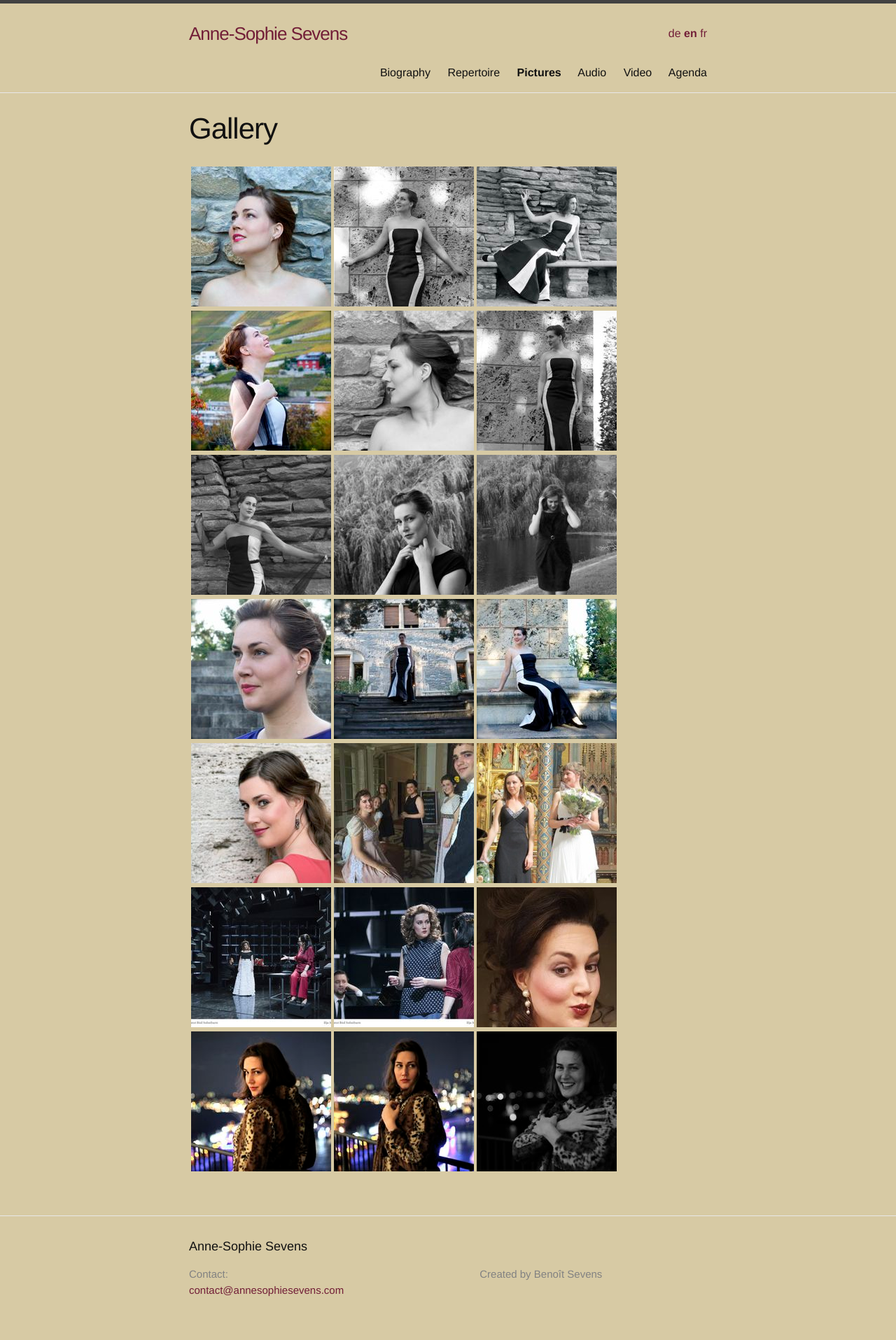
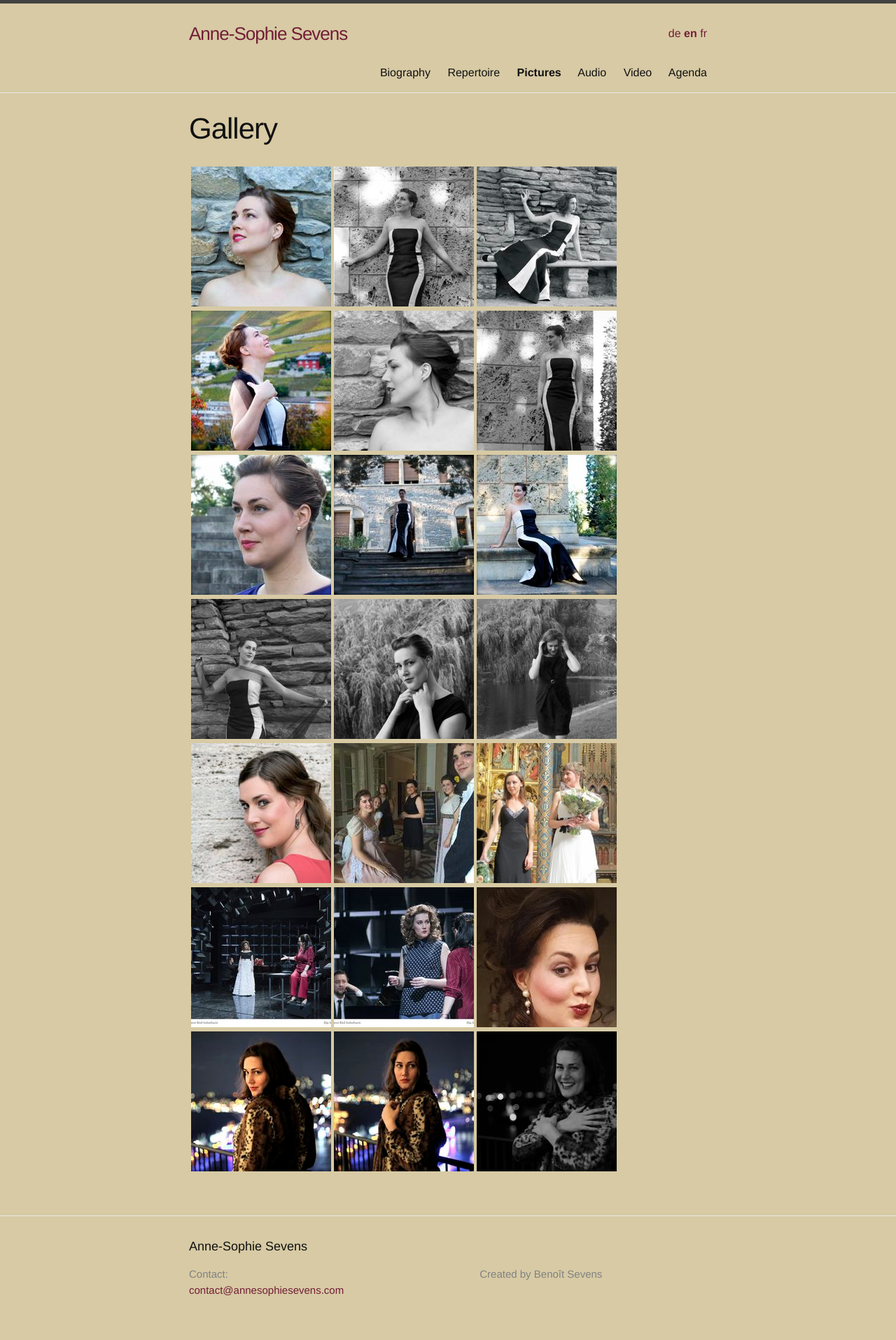
Before and after one commit to annesophie-sevens/annesophie-sevens.github.io, a Jekyll site: the page built from pictures-en.md, in a window 1280 px wide. Shown: the whole page at 70% size. Built offline with Jekyll 4.4.1, drawn with Linux system fonts in a browser that asks for light colours.

Commit message:
Update pictures-en.md

```diff
--- a/pictures-en.md
+++ b/pictures-en.md
@@ -9,9 +9,9 @@ ref: pictures
 
 | <a href="/assets/a4.jpg"> ![]({{ site.baseurl }}/assets/a4-thumbnail.jpg) </a> | <a href="/assets/a2.jpg"> ![]({{ site.baseurl }}/assets/a2-thumbnail.jpg) </a> | <a href="/assets/a1.jpg">![]({{ site.baseurl }}/assets/a1-thumbnail.jpg) </a> |
 
+|  <a href="/assets/a9.jpg">  ![]({{ site.baseurl }}/assets/a9-thumbnail.jpg) </a> | <a href="/assets/a7.jpg"> ![]({{ site.baseurl }}/assets/a7-thumbnail.jpg) </a>|<a href="/assets/a12.jpg"> ![]({{ site.baseurl }}/assets/a12-thumbnail.jpg) </a>|
+
 | <a href="/assets/a5.jpg">  ![]({{ site.baseurl }}/assets/a5-thumbnail.jpg) </a> | <a href="/assets/a11.jpg"> ![]({{ site.baseurl }}/assets/a11-thumbnail.jpg) </a> | <a href="/assets/a13.jpg"> ![]({{ site.baseurl }}/assets/a13-thumbnail.jpg) </a>|
-
-|  <a href="/assets/a9.jpg">  ![]({{ site.baseurl }}/assets/a9-thumbnail.jpg) </a> | <a href="/assets/a7.jpg"> ![]({{ site.baseurl }}/assets/a7-thumbnail.jpg) </a>|<a href="/assets/a12.jpg"> ![]({{ site.baseurl }}/assets/a12-thumbnail.jpg) </a>|
 
 | <a href="/assets/muurfoto.jpg"> ![]({{ site.baseurl }}/assets/muurfoto_thumbnail.jpg) </a> | <a href="/assets/107.jpg"> ![]({{ site.baseurl }}/assets/107-thumbnail.jpg) </a> | <a href="/assets/101.jpg">![]({{ site.baseurl }}/assets/101-thumbnail.jpg) </a> |
 
```
